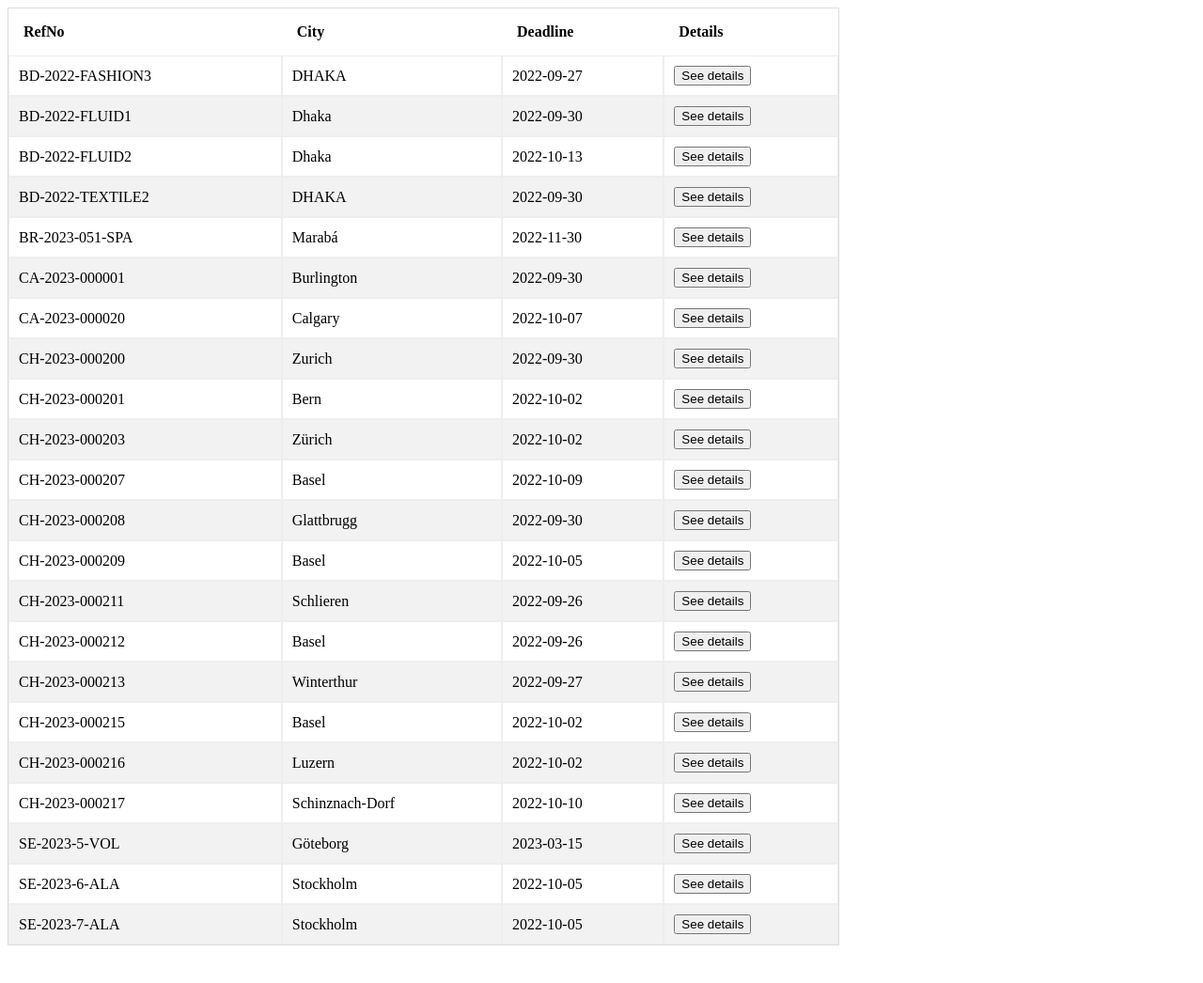
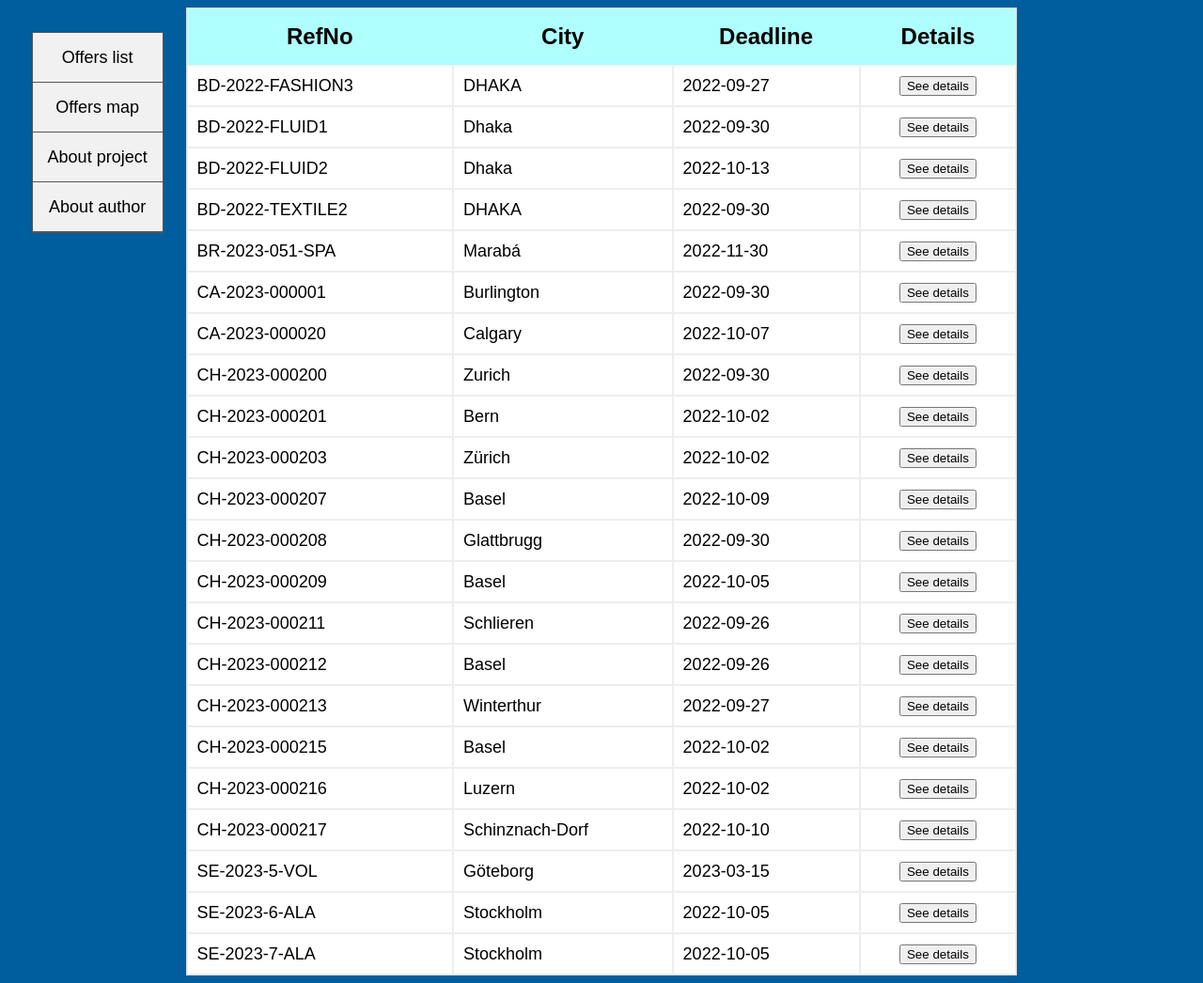
Before and after one commit to Danzigerrr/IAESTE-Table-Web-App-Django, a Django app: page /playground/hello/ in a window 1280 px wide. Shown: the whole page at 94% size. Before the commit the page ends 1006 px from the top, so only its background shows below. Run offline with Django 4.2, Linux system fonts and the light colour scheme; data comes from the database, SQL or seed files in the repository; both versions use the stored data as it was after the commit.

Commit message:
JS and CSS added as static files

```diff
--- /dev/null
+++ b/static/css/style.css
@@ -0,0 +1,106 @@
+table {
+        border-spacing: 0;
+        width: 70%;
+        border: 1px solid #ddd;
+        font-family: Arial, serif;
+    }
+
+    th {
+      cursor: pointer;
+    }
+
+    th, td {
+      text-align: left;
+      padding: 16px;
+    }
+
+    tr:nth-child(even) {
+      background-color: #f2f2f2
+    }
+
+    .body {
+      font-family:sans-serif;
+    }
+    td {
+      padding:10px;
+      border:solid 1px #eee;
+    }
+
+
+    .link
+    {
+       color: black;
+       text-decoration: none;
+    }
+
+    .tableWithOffers{
+        background-color: #005E9E;
+    }
+
+    #tableWithOffers{
+        background-color: #e1ffff;
+        margin-left: auto;
+        margin-right: auto;
+        margin-bottom: auto;
+        margin-top: auto;
+    }
+
+    th{
+        background-color: #afffff;
+        text-align: center;
+        font-size: x-large;
+    }
+
+    td{
+        background-color: white;
+        text-align: left;
+        font-size: large;
+    }
+
+    .tdDetails{
+        text-align: center;
+    }
+
+
+
+
+li a {
+  display: block;
+  color: #000;
+  padding: 8px 16px;
+  text-decoration: none;
+}
+
+/* Change the link color on hover */
+li a:hover {
+  background-color: #555;
+  color: white;
+}
+
+    .active {
+  background-color: #04AA6D;
+  color: white;
+}
+
+    ul {
+        list-style-type: none;
+        margin-left: 2%;
+        margin-right: 2%;
+        margin-top: 2%;
+        padding: 0;
+        width: auto;
+        background-color: #f1f1f1;
+        height: auto; /* Full height */
+        position: fixed; /* Make it stick, even on scroll */
+        overflow: auto; /* Enable scrolling if the sidenav has too much content */
+        border: 1px solid #555;
+        font-size: large;
+        font-family: Arial, serif;
+        line-height: 2;
+}
+
+
+li {
+  text-align: center;
+  border-bottom: 1px solid #555;
+}
--- a/storefront/settings.py
+++ b/storefront/settings.py
@@ -138,3 +138,8 @@
 # https://docs.djangoproject.com/en/4.1/ref/settings/#default-auto-field
 
 DEFAULT_AUTO_FIELD = 'django.db.models.BigAutoField'
+
+
+STATICFILES_DIRS = (
+    os.path.join(BASE_DIR, "static/"),
+)
--- a/templates/playground_view_1.html
+++ b/templates/playground_view_1.html
@@ -1,117 +1,30 @@
+{% load static %}
 <!DOCTYPE html>
 <html lang="en">
 <head>
     <!-- <link rel="stylesheet" href="styles.css"> -->
     <meta charset="UTF-8">
     <title>Peopleeeeee</title>
-
-    <style>
-    table {
-      border-spacing: 0;
-      width: 70%;
-      border: 1px solid #ddd;
-    }
-
-    th {
-      cursor: pointer;
-    }
-
-    th, td {
-      text-align: left;
-      padding: 16px;
-    }
-
-    tr:nth-child(even) {
-      background-color: #f2f2f2
-    }
-
-    .body {
-      font-family:sans-serif;
-    }
-    td {
-      padding:10px;
-      border:solid 1px #eee;
-    }
-
-
-    .link
-    {
-       color: black;
-       text-decoration: none;
-    }
-
-    </style>
-
+    <link rel="stylesheet" type="text/css" href="{% static 'css/style.css' %}"/>
+    <script src="{% static 'JavaScript/sortingColumns.js' %}"></script>
 
 </head>
 
 
 <body class="tableWithOffers" >
 
+    <!-- Menu vertical on the left side -->
+    <ul>
+        <li><a href="http://127.0.0.1:8000/playground/hello/">Offers list</a></li>
+        <li><a href="news.asp">Offers map</a></li>
+        <li><a href="about.asp">About project</a></li>
+        <li><a href="contact.asp">About author</a></li>
+    </ul>
 
-    <script>
-    function sortTable(n) {
-      var table, rows, switching, i, x, y, shouldSwitch, dir, switchcount = 0;
-      table = document.getElementById("tableWithOffers");
-      switching = true;
-      //Set the sorting direction to ascending:
-      dir = "asc";
-      /*Make a loop that will continue until
-      no switching has been done:*/
-      while (switching) {
-        //start by saying: no switching is done:
-        switching = false;
-        rows = table.rows;
-        /*Loop through all table rows (except the
-        first, which contains table headers):*/
-        for (i = 1; i < (rows.length - 1); i++) {
-          //start by saying there should be no switching:
-          shouldSwitch = false;
-          /*Get the two elements you want to compare,
-          one from current row and one from the next:*/
-          x = rows[i].getElementsByTagName("TD")[n];
-          y = rows[i + 1].getElementsByTagName("TD")[n];
-          /*check if the two rows should switch place,
-          based on the direction, asc or desc:*/
-          if (dir == "asc") {
-            if (x.innerHTML.toLowerCase() > y.innerHTML.toLowerCase()) {
-              //if so, mark as a switch and break the loop:
-              shouldSwitch= true;
-              break;
-            }
-          } else if (dir == "desc") {
-            if (x.innerHTML.toLowerCase() < y.innerHTML.toLowerCase()) {
-              //if so, mark as a switch and break the loop:
-              shouldSwitch = true;
-              break;
-            }
-          }
-        }
-        if (shouldSwitch) {
-          /*If a switch has been marked, make the switch
-          and mark that a switch has been done:*/
-          rows[i].parentNode.insertBefore(rows[i + 1], rows[i]);
-          switching = true;
-          //Each time a switch is done, increase this count by 1:
-          switchcount ++;
-        } else {
-          /*If no switching has been done AND the direction is "asc",
-          set the direction to "desc" and run the while loop again.*/
-          if (switchcount == 0 && dir == "asc") {
-            dir = "desc";
-            switching = true;
-          }
-        }
-      }
-    }
+    <!-- Offers list -->
+    <div id="TableOffers">
+        <table id="tableWithOffers">
 
-    </script>
-
-
-
-    <div id="TableOffers">
-
-        <table id="tableWithOffers">
             <thead>
                 <tr>
                     <th onclick="sortTable(0)">RefNo</th>
@@ -120,6 +33,7 @@
                     <th> Details </th>
                 </tr>
             </thead>
+
             <tbody>
                 {% for offer in offer_list %}
                     <tr>
@@ -137,15 +51,15 @@
                             {{offer.Deadline}}
                         </td>
 
-                        <td>
+                        <td class="tdDetails">
                             <form action="http://127.0.0.1:8000/playground/hello/{{offer.RefNo}}" method="get" target="_blank">
                                 <button type="submit">See details</button>
                             </form>
                         </td>
                     </tr>
                 {% endfor %}
+            </tbody>
 
-            </tbody>
         </table>
     </div>
 
```
Also changed, not shown: map.html (+11 -11 lines), static/JavaScript/sortingColumns.js (added, +54 -0 lines), styles.css (deleted, +0 -32 lines), templates/styles.css (deleted, +0 -32 lines), db.sqlite3.
